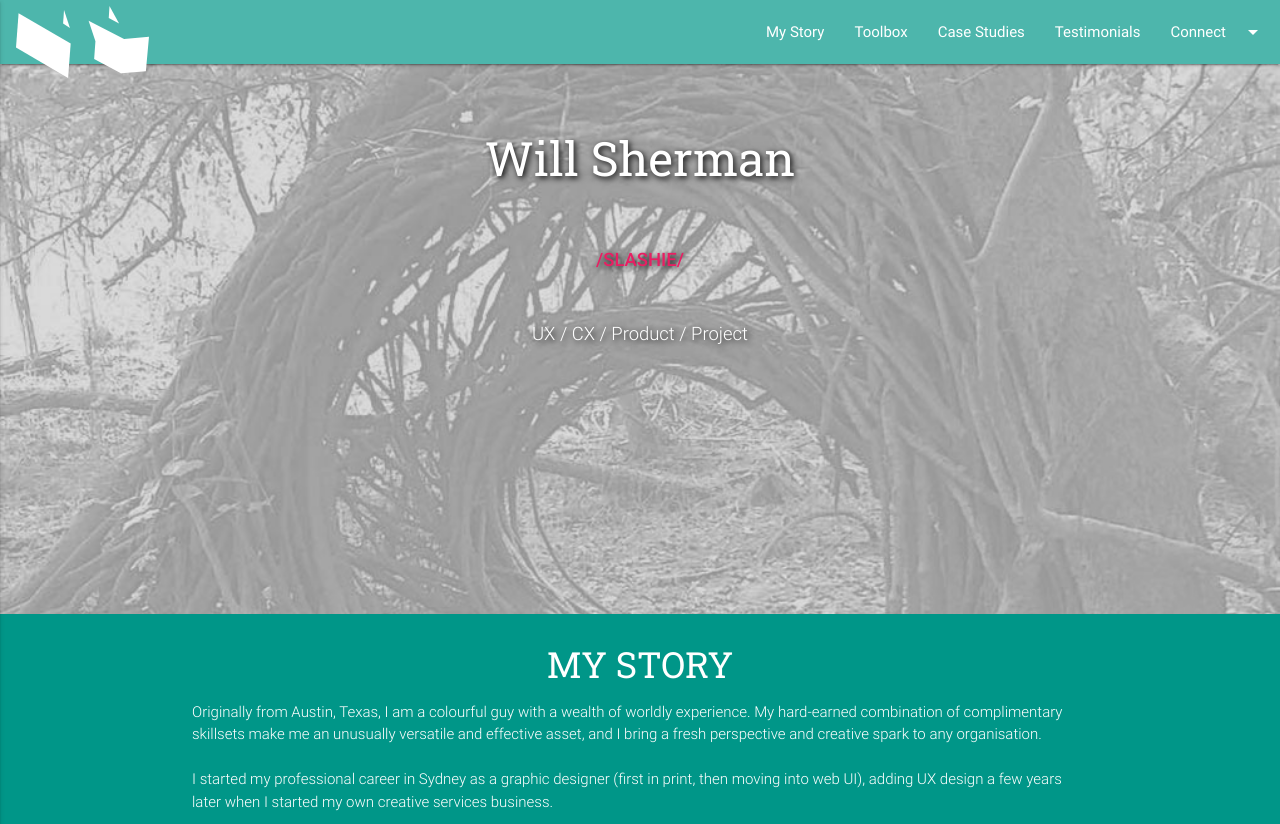
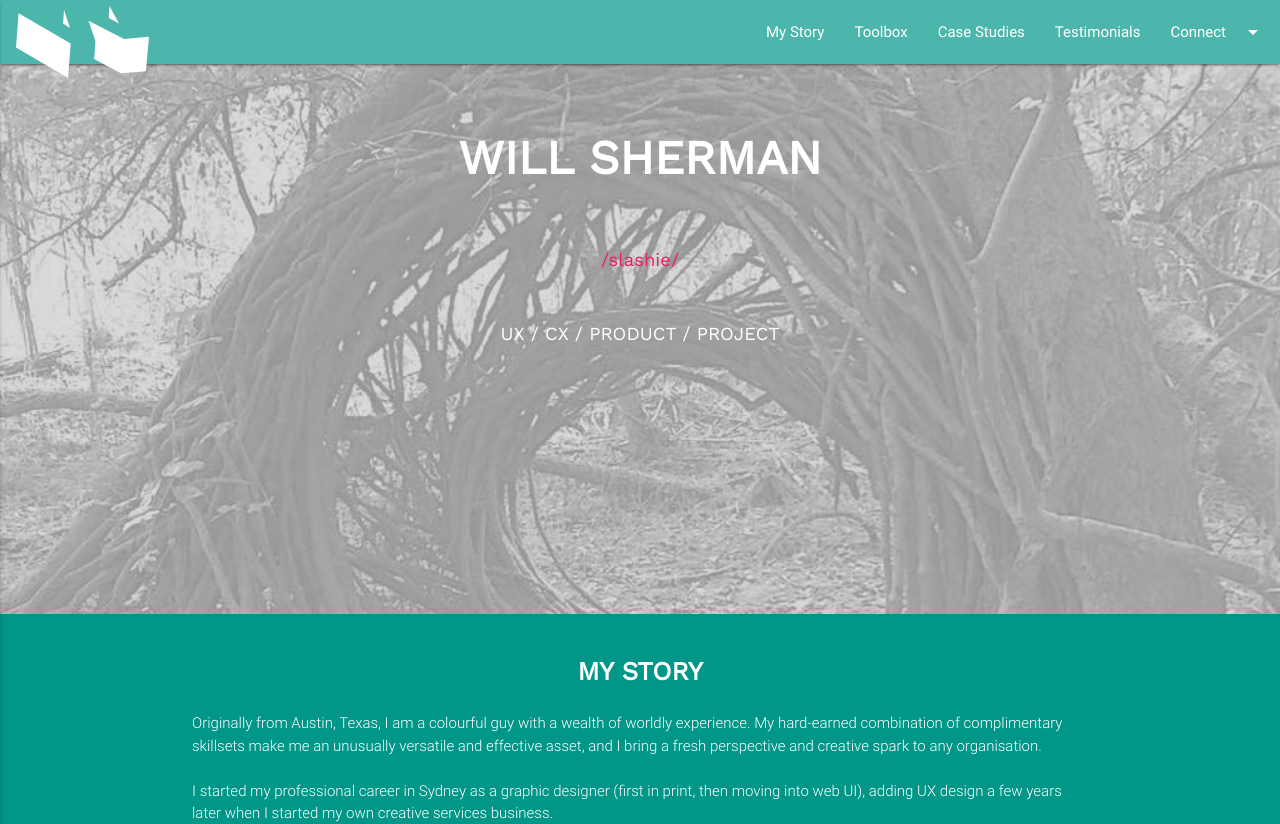
Before and after one commit to vvj5/willjsherman, a plain HTML site: page index.html in a window 1280 px wide. Shown: the top 824 px of the page. Drawn offline with nearby package versions, Linux system fonts and the light colour scheme; a web font is replaced by a local one.

Commit message:
update fonts

```diff
--- a/css/style.css
+++ b/css/style.css
@@ -23,24 +23,28 @@ span.highlight {
 }
 
 .hero_title {
-  font-family: 'Roboto Slab';
+  /*font-family: 'Roboto Slab';*/
+  font-family: 'Work Sans';
+  font-weight: 700;
   font-size: .75em;
   color: #ffffff;
   line-height: 2em;
-  text-shadow: 2px 2px 6px #000000;
+  /*text-shadow: 2px 2px 6px #000000;*/
 }
 
 .hero_subtitle {
-  font-family: 'Roboto';
-  font-weight: 300;
+  /*font-family: 'Roboto';*/
+  font-family: 'Work Sans';
+  /*font-weight: 300;*/
   font-size: .75em;
   color: #ffffff;
   line-height: 2em;
-  text-shadow: 2px 2px 6px #000000;
+  /*text-shadow: 2px 2px 6px #000000;*/
 }
 
 .bottom_title {
-  font-family: 'Roboto Slab';
+  /*font-family: 'Roboto Slab';*/
+  font-family: 'Work Sans';
   font-size: 1em;
   line-height: 1;
   text-shadow: 2px 2px 6px #000000;
@@ -57,8 +61,11 @@ span.highlight {
 }
 
 .slab {
-  font-family: 'Roboto Slab';
-  font-size: 36px;
+  font-family: 'Work Sans';
+  font-weight: 700;
+  font-size: .75em;
+  color: #ffffff;
+  line-height: 2em;
 }
 
 .icon {
--- a/index.html
+++ b/index.html
@@ -6,6 +6,7 @@
   <title>Will Sherman: A Slashie Between The Lines</title>
   <link href="https://fonts.googleapis.com/icon?family=Material+Icons" rel="stylesheet">
   <link href="https://fonts.googleapis.com/css?family=Codystar|Condiment|Roboto+Slab|Roboto" rel="stylesheet">
+  <link href="https://fonts.googleapis.com/css?family=Cabin|Work+Sans" rel="stylesheet">
   <link href="css/materialize.css" type="text/css" rel="stylesheet" media="screen,projection"/>
   <link href="css/style.css" type="text/css" rel="stylesheet" media="screen,projection"/>
   <script src="https://use.fontawesome.com/0617c3edc9.js"></script>
@@ -62,12 +63,12 @@
       <div class="container">
         <br><br>
         <h1 class="header center white-text">
-          <span class="hero_title">Will Sherman</span>
+          <span class="hero_title">WILL SHERMAN</span>
         </h1>
         <div class="row center">
           <h5 class="header col s12">
-            <span class="hero_subtitle pink-text"><strong>/SLASHIE/</strong><br><br></span>
-            <span class="hero_subtitle">UX / CX / Product / Project</span>
+            <span class="hero_subtitle pink-text"><strong>/slashie/</strong><br><br></span>
+            <span class="hero_subtitle">UX / CX / PRODUCT / PROJECT</span>
           </h5>
         </div>
       </div>
@@ -124,9 +125,12 @@
   <div class="parallax-container valign-wrapper">
     <div class="section no-pad-bot">
       <div class="container">
-        <div class="row center">
-          <h5 class="header col s12 slab pink-text bottom_title">STOP. Collaborate and Listen.</h5>
-        </div>
+        <!-- <div class="row center">
+          <h1 class="header col s12 pink-text hero_title">STOP. Collaborate and Listen.</h1>
+        </div> -->
+        <h1 class="header center">
+          <span class="hero_title pink-text">STOP. COLLABORATE AND LISTEN.</span>
+        </h1>
       </div>
     </div>
     <div class="parallax"><img src="images/backgrounds/4.jpg" alt=""></div>
```
